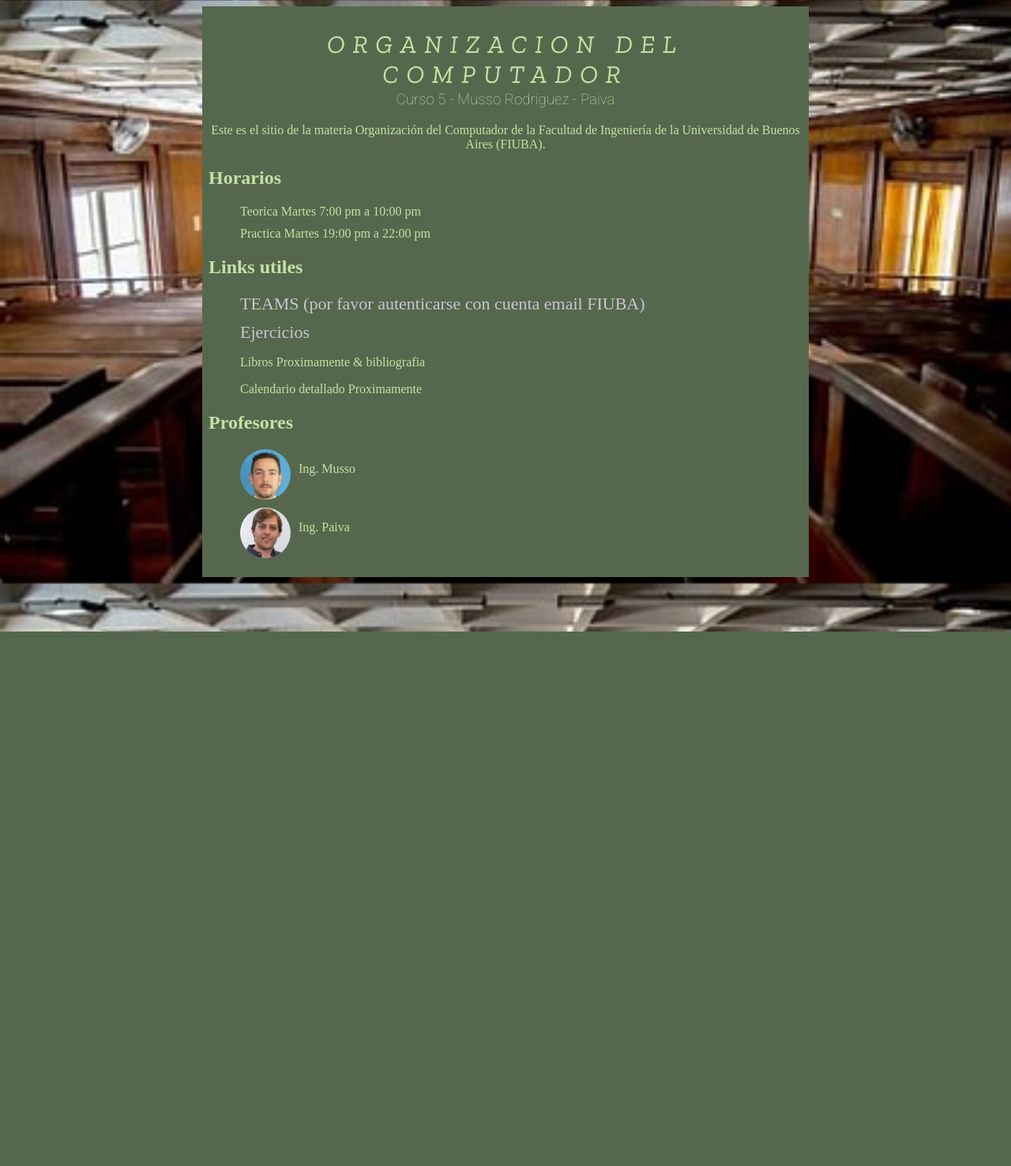
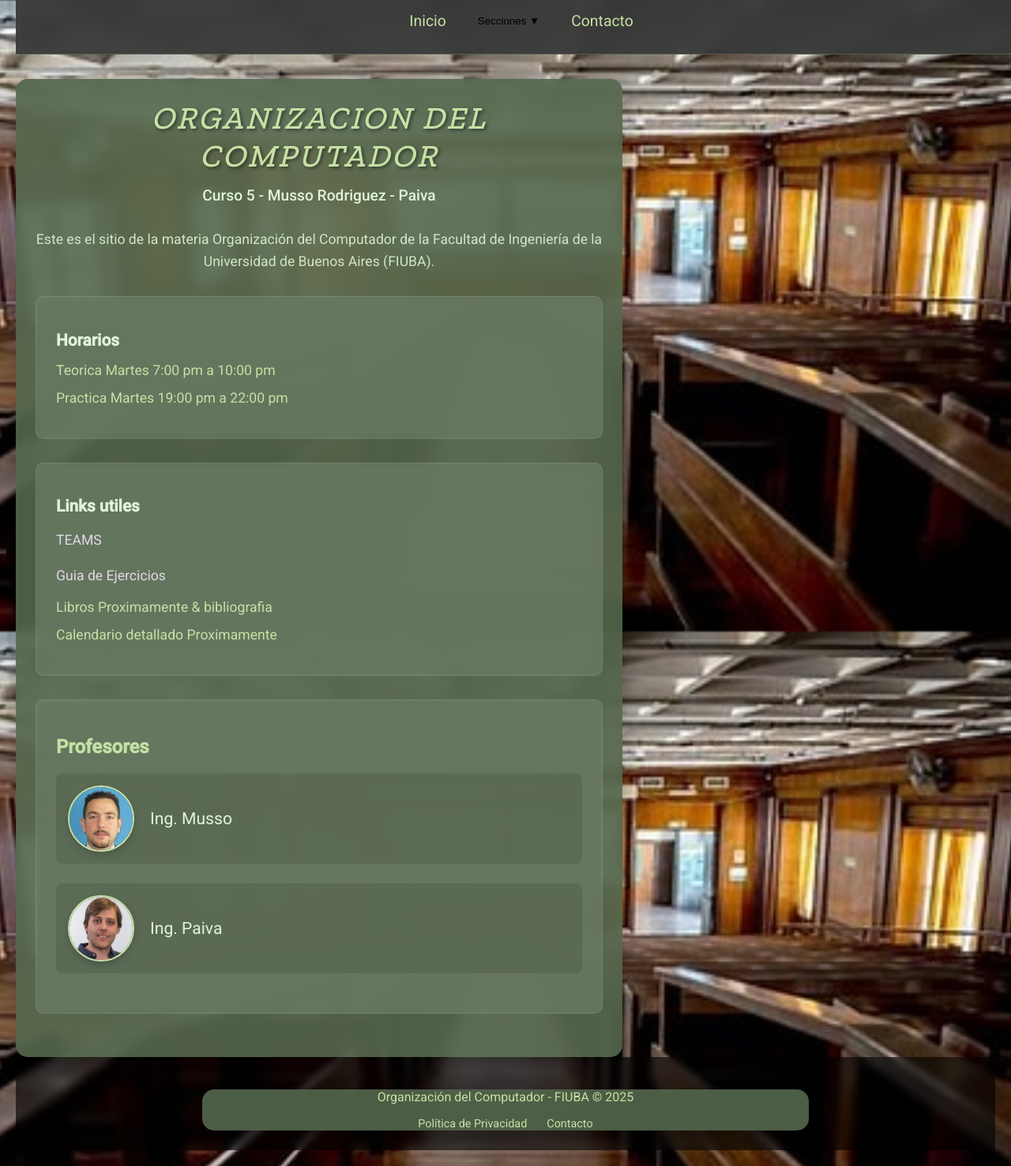
Before and after one commit to Ren0z0/Organizacion-del-Computador-Web, a Flask app: page / in a window 1280 px wide. Shown: the whole page at 79% size. Before the commit the page ends 800 px from the top, so only its background shows below. Run offline with Flask 3, Linux system fonts and the light colour scheme.

Commit message:
Rediseño de código e implementación de barra desplegable.

```diff
--- a/static/css/styles.css
+++ b/static/css/styles.css
@@ -1,138 +1,265 @@
-/*html{
-  margin: 0px;
-  padding: 0px;
-  background-color: lightblue;
-}*/
-
-body{
+/* Estilos Generales */
+body {
   display: flex;
-  flex-direction: row;
-  justify-content: center;
+  flex-direction: column;
+  min-height: 100vh;
+  margin: 0;
+  padding: 20px;
   background-color: #393939;
   color: #C5E1A5;
   background-image: url('../img/aulapaseocolon.jpg');
   background-size: cover;
+  background-attachment: fixed;
+  font-family: "Roboto", sans-serif;
 }
 
-.container{
+.container {
   box-sizing: border-box;
   max-width: 768px;
   width: 100%;
-  padding: 8px;
-  background-color: #55684d
+  padding: 25px;
+  background-color: rgba(85, 104, 77, 0.9);
+  backdrop-filter: blur(8px);
+  border-radius: 15px;
+  margin-top: 80px;
+  box-shadow: 0 4px 30px rgba(0, 0, 0, 0.3);
 }
 
-ul{
-  list-style-type: none;
-}
-
-li{
-  margin-bottom: 10px;
-}
-
-.img-profes {
-  width: 64px;
-  height: 64px;
-  border-radius: 50px;
-  margin-right: 10px;
-}
-
-.zilla-slab-light {
-  font-family: "Zilla Slab", serif;
-  font-weight: 300;
-  font-style: normal;
-}
-
-.zilla-slab-regular {
-  font-family: "Zilla Slab", serif;
-  font-weight: 400;
-  font-style: normal;
-}
-
-.zilla-slab-medium {
-  font-family: "Zilla Slab", serif;
-  font-weight: 500;
-  font-style: normal;
-}
-
-.zilla-slab-semibold {
-  font-family: "Zilla Slab", serif;
-  font-weight: 600;
-  font-style: normal;
-}
-
-.zilla-slab-bold {
-  font-family: "Zilla Slab", serif;
-  font-weight: 700;
-  font-style: normal;
-}
-
-.zilla-slab-light-italic {
-  font-family: "Zilla Slab", serif;
-  font-weight: 300;
-  font-style: italic;
-}
-
-.zilla-slab-regular-italic {
-  font-family: "Zilla Slab", serif;
-  font-weight: 400;
-  font-style: italic;
-}
-
+/* Tipografías */
 .zilla-slab-medium-italic {
   font-family: "Zilla Slab", serif;
   font-weight: 500;
   font-style: italic;
-  letter-spacing: 10px;
+  letter-spacing: 3px;
   text-align: center;
-  margin-bottom: 0px;
+  margin: 0 0 15px 0;
   color: #C5E1A5;
+  font-size: 2.5em;
+  text-shadow: 2px 2px 4px rgba(0, 0, 0, 0.5);
 }
-
-.zilla-slab-semibold-italic {
-  font-family: "Zilla Slab", serif;
-  font-weight: 600;
-  font-style: italic;
-}
-
-.zilla-slab-bold-italic {
-  font-family: "Zilla Slab", serif;
-  font-weight: 700;
-  font-style: italic;
-}
-
 
 .roboto-500 {
   font-family: "Roboto", sans-serif;
-  font-optical-sizing: auto;
-  font-weight: lighter;
-  font-style: normal;
-  font-variation-settings:
-    "wdth" 100;
+  font-weight: 500;
   text-align: center;
-  margin-top: 2px;
-  color: #C5E1A5;
+  margin: 0 0 30px 0;
+  color: #e1f5d9;
+  font-size: 1.2em;
 }
 
-.center{
+/* Secciones de contenido */
+.content-section {
+  margin: 30px 0;
+  padding: 25px;
+  background-color: rgba(255, 255, 255, 0.1);
+  border-radius: 10px;
+  backdrop-filter: blur(4px);
+  border: 1px solid rgba(255, 255, 255, 0.1);
+}
+
+.left {
+  text-align: left;
+  color: #e1f5d9;
+  font-size: 1.3em;
+  margin-bottom: 15px;
+}
+
+.center {
+  text-align: center;
+  font-size: 1.1em;
+  line-height: 1.6;
+  color: #d0e6c5;
+}
+
+/* Listas y enlaces */
+ul {
+  list-style-type: none;
+  padding-left: 0;
+}
+
+li {
+  margin-bottom: 15px;
+  font-size: 1.1em;
+}
+
+.link {
+  color: #e1d9e7;
+  text-decoration: none;
+  transition: color 0.3s ease;
+  display: inline-block;
+  padding: 5px 0;
+}
+
+.link:hover {
+  color: #ffffff;
+  text-shadow: 0 0 8px rgba(255, 255, 255, 0.4);
+}
+
+/* Navegación */
+.nav-desktop-container {
+  position: fixed;
+  top: 0;
+  width: 100%;
+  z-index: 1000;
+  background-color: rgba(57, 57, 57, 0.95);
+  backdrop-filter: blur(10px);
+  border-bottom: 1px solid rgba(197, 225, 165, 0.2);
+}
+
+.desktop-navbar {
+  display: flex;
+  justify-content: center;
+  gap: 40px;
+  padding: 15px 0;
+  margin: 0;
+}
+
+.desktop-navbar a {
+  color: #C5E1A5;
+  text-decoration: none;
+  font-size: 1.1em;
+  transition: all 0.3s ease;
+}
+
+.desktop-navbar a:hover {
+  color: #ffffff;
+}
+
+/* Dropdown */
+.dropdown {
+  position: relative;
+}
+
+.dropbtn {
+  background: none;
+  border: none;
+  cursor: pointer;
+  padding: 0;
+}
+
+.dropdown-content {
+  display: none;
+  position: absolute;
+  top: 100%;
+  left: 0;
+  transform: none;
+  background-color: rgba(85, 104, 77, 0.95);
+  min-width: 200px;
+  border-radius: 8px;
+  padding: 10px 0;
+  box-shadow: 0 8px 16px rgba(0, 0, 0, 0.3);
+  z-index: 1;
+}
+
+.dropdown-content a {
+  color: #C5E1A5 !important;
+  padding: 12px 20px;
+  font-size: 1em;
+  transition: background-color 0.3s ease;
+  display: block; /* Hace que cada enlace ocupe toda la línea */
+  text-align: left;
+  white-space: nowrap;
+}
+
+/* Mejorar el comportamiento en móviles */
+@media (max-width: 768px) {
+  .dropdown-content {
+      position: static;
+      width: 100%;
+      box-shadow: none;
+      border-radius: 0;
+  }
+
+  .dropdown:hover .dropdown-content {
+      display: none;
+  }
+
+  .dropdown.active .dropdown-content {
+      display: block;
+  }
+}
+.dropdown:hover .dropdown-content {
+  display: block;
+}
+
+/* Profesores */
+.row {
+  display: flex;
+  align-items: center;
+  gap: 20px;
+  margin-bottom: 25px;
+  padding: 15px;
+  background-color: rgba(0, 0, 0, 0.1);
+  border-radius: 8px;
+}
+
+.img-profes {
+  width: 80px;
+  height: 80px;
+  border-radius: 50%;
+  object-fit: cover;
+  border: 2px solid #C5E1A5;
+  box-shadow: 0 4px 8px rgba(0, 0, 0, 0.2);
+}
+
+.vCenter {
+  font-size: 1.2em;
+  color: #e1f5d9;
+}
+
+/* Footer */
+/* En static/css/styles.css - agregar/modificar estas reglas */
+
+.site-footer {
+  width: 100%;
+  margin-top: auto; /* Esto empuja el footer hacia abajo */
+  padding: 25px 0;
+  background-color: rgba(0, 0, 0, 0.6);
+  backdrop-filter: blur(5px);
   text-align: center;
 }
 
-.left{
-  text-align: justify;
+.site-footer .container {
+  max-width: 768px;
+  margin: 0 auto;
+  padding: 0 25px;
 }
 
-.link{
-  color: #e1d9e7d4;
-  font-size: 22px;
-  text-decoration: none;
+.footer-nav {
+  display: flex;
+  justify-content: center;
+  gap: 25px;
+  margin-top: 15px;
 }
 
-.vCenter{
-  vertical-align: middle;
+.footer-nav a {
+  color: #C5E1A5;
+  text-decoration: none;
+  font-size: 0.9em;
+  transition: color 0.3s ease;
 }
 
-.row{
-  display: flex;
-  flex-direction: row;
+.footer-nav a:hover {
+  color: #ffffff;
 }
+
+/* Efectos de movimiento suave */
+html {
+  scroll-behavior: smooth;
+}
+
+@media (max-width: 768px) {
+  .container {
+    margin-top: 120px;
+    padding: 15px;
+  }
+
+  .desktop-navbar {
+    gap: 20px;
+    padding: 10px 0;
+  }
+
+  .zilla-slab-medium-italic {
+    font-size: 1.8em;
+  }
+}
--- a/templates/base.html
+++ b/templates/base.html
@@ -1,33 +1,19 @@
 <!DOCTYPE html>
-<html lang="en">
-<head>
-    <meta charset="UTF-8">
-    <meta name="viewport" content="width=device-width, initial-scale=1.0">
-    <title>{% block title %} {% endblock %}</title>
-    <link rel="stylesheet" href="{{ url_for('static', filename='css/styles.css') }}">
-    <link rel="stylesheet" href="https://cdnjs.cloudflare.com/ajax/libs/font-awesome/6.0.0-beta3/css/all.min.css">
-    <link rel="stylesheet" href="https://cdn.jsdelivr.net/npm/bootstrap-icons@1.11.3/font/bootstrap-icons.min.css">
-    <link rel="preconnect" href="https://fonts.googleapis.com">
+<html lang="es">
+    <head>
+        {% include 'includes/head.html' %}
+    </head>
+    <body>
+        {% include 'includes/navbar/nav_desktop.html' %}
 
-    <link rel="preconnect" href="https://fonts.gstatic.com" crossorigin>
-    <link href="https://fonts.googleapis.com/css2?family=Zilla+Slab:ital,wght@0,300;0,400;0,500;0,600;0,700;1,300;1,400;1,500;1,600;1,700&display=swap" rel="stylesheet">
-    <link href="https://fonts.googleapis.com/css2?family=Roboto:ital,wght@0,100..900;1,100..900&display=swap" rel="stylesheet">
+        <main class="container">
+            {% block content %}
+            {% endblock %}
+        </main>
 
-    {% block extra_css %}{% endblock %}
-</head>
+        {% include 'includes/footer.html' %}
 
-<body>
-    <div class="container">
-
-        {% block content %}
-        {% endblock %}
-
-    </div>
-
-    <script src="{{ url_for('static', filename='js/main.js') }}"></script>
-
-    {% block extra_js %}
-    {% endblock %}
-</body>
-
+        <script src="{{ url_for('static', filename='js/main.js') }}"></script>
+        {% block extra_js %}{% endblock %}
+    </body>
 </html>
--- a/templates/footer.html
+++ /dev/null
@@ -1 +0,0 @@
-<div>footer</div>
--- a/templates/home.html
+++ b/templates/home.html
@@ -1,11 +1,8 @@
-
 {% extends 'base.html' %}
 
 {% block title %}
     Organización del Computador de la Cátedra Musso Rodriguez - Paiva
 {% endblock %}
-
-
 
 {% block content %}
     <h1 class="zilla-slab-medium-italic">ORGANIZACION DEL COMPUTADOR</h1>
@@ -14,43 +11,7 @@
         Este es el sitio de la materia Organización del Computador de la Facultad de Ingeniería de la Universidad de Buenos Aires (FIUBA).
     </p>
 
-    <h2 class="left">Horarios</h2>
-    <ul>
-        <li> Teorica Martes 7:00 pm a 10:00 pm</li>
-        <li> Practica Martes 19:00 pm a 22:00 pm</li>
-    </ul>
-
-    <h2 class="left">Links utiles</h2>
-    <ul>
-        <li>
-            <a class="link" href="https://teams.microsoft.com/dl/launcher/launcher.html?url=%2F_%23%2Fl%2Fmeetup-join%2F19%3Ameeting_M2M0ZWNjNTktYjAzYS00ZDVjLWE4N2EtYTA4ZTI1YjIwODJi%40thread.v2%2F0%3Fcontext%3D%257b%2522Tid%2522%253a%2522e13f1e52-6e32-4972-82ca-697420ee3c98%2522%252c%2522Oid%2522%253a%2522f2fd1fc0-7baf-4300-a831-186dc44305bb%2522%257d%26anon%3Dtrue&amp;type=meetup-join&amp;deeplinkId=5079bc3e-1ced-4003-9794-ee5cfa7f6f6b&amp;directDl=true&amp;msLaunch=true&amp;enableMobilePage=true&amp;suppressPrompt=true">TEAMS (por favor autenticarse con cuenta email FIUBA)</a>
-        </li>
-        <li>
-            <a class="link" href="https://drive.google.com/drive/folders/1yX9t2ks1hKPNHcu7mN8v_G3bH0H9cYk2?usp=sharing">Ejercicios</a>
-        </li>
-        <li>
-            <p>Libros Proximamente &amp; bibliografia</p>
-        </li>
-        <li>
-            <p>Calendario detallado Proximamente</p>
-        </li>
-    </ul>
-
-    <h2>Profesores</h2>
-    <ul>
-        <li class="col">
-            <div class="row">
-                <img class="img-profes" src="/static//img/musso.jpg" alt="">
-                <p class="vCenter">Ing. Musso</p>
-            </div>
-        </li>
-        <li class="col">
-            <div class="row">
-                <img class="img-profes" src="/static//img/paiva.jpg" alt="">
-                <p class="vCenter">Ing. Paiva</p>
-            </div>
-        </li>
-    </ul>
-
-
+    {% include 'sections/horarios.html' %}
+    {% include 'sections/links.html' %}
+    {% include 'sections/profesores.html' %}
 {% endblock %}
--- /dev/null
+++ b/templates/includes/footer.html
@@ -0,0 +1,9 @@
+<footer class="site-footer">
+    <div class="container">
+      <p>Organización del Computador - FIUBA © 2025</p>
+      <nav class="footer-nav">
+        <a href="/politica-privacidad">Política de Privacidad</a>
+        <a href="/contacto">Contacto</a>
+      </nav>
+    </div>
+</footer>
--- /dev/null
+++ b/templates/includes/head.html
@@ -0,0 +1,8 @@
+<meta charset="UTF-8">
+<meta name="viewport" content="width=device-width, initial-scale=1.0">
+<title>{% block title %}Organización del Computador - FIUBA{% endblock %}</title>
+<link rel="preconnect" href="https://fonts.googleapis.com">
+<link rel="preconnect" href="https://fonts.gstatic.com" crossorigin>
+<link href="https://fonts.googleapis.com/css2?family=Roboto:wght@400;500&family=Zilla+Slab:ital,wght@0,400;0,500;1,500&display=swap" rel="stylesheet">
+<link rel="stylesheet" href="{{ url_for('static', filename='css/styles.css') }}">
+{% block extra_head %}{% endblock %}
--- /dev/null
+++ b/templates/includes/navbar/nav_desktop.html
@@ -0,0 +1,20 @@
+<div class="nav-desktop-container">
+    <header class="header">
+        <nav class="navbar">
+            <ul class="desktop-navbar">
+                <li><a href="{{ url_for('home') }}">Inicio</a></li>
+
+                <li class="dropdown">
+                    <button class="dropbtn">Secciones <span class="dropdown-arrow">▼</span></button>
+                    <div class="dropdown-content">
+                        <a href="#horarios">Horarios</a>
+                        <a href="#links-utiles">Links Útiles</a>
+                        <a href="#profesores">Profesores</a>
+                    </div>
+                </li>
+
+                <li><a href="#contacto">Contacto</a></li>
+            </ul>
+        </nav>
+    </header>
+</div>
--- /dev/null
+++ b/templates/sections/horarios.html
@@ -0,0 +1,7 @@
+<section id="horarios" class="content-section">
+    <h2 class="left">Horarios</h2>
+    <ul>
+        <li> Teorica Martes 7:00 pm a 10:00 pm</li>
+        <li> Practica Martes 19:00 pm a 22:00 pm</li>
+    </ul>
+</section>
--- /dev/null
+++ b/templates/sections/links.html
@@ -0,0 +1,9 @@
+<section id="links-utiles" class="content-section">
+    <h2 class="left">Links utiles</h2>
+    <ul>
+        <li><a class="link" href="https://teams.microsoft.com/dl/launcher/launcher.html?url=%2F_%23%2Fl%2Fmeetup-join%2F19%3Ameeting_M2M0ZWNjNTktYjAzYS00ZDVjLWE4N2EtYTA4ZTI1YjIwODJi%40thread.v2%2F0%3Fcontext%3D%257b%2522Tid%2522%253a%2522e13f1e52-6e32-4972-82ca-697420ee3c98%2522%252c%2522Oid%2522%253a%2522f2fd1fc0-7baf-4300-a831-186dc44305bb%2522%257d%26anon%3Dtrue&amp;type=meetup-join&amp;deeplinkId=5079bc3e-1ced-4003-9794-ee5cfa7f6f6b&amp;directDl=true&amp;msLaunch=true&amp;enableMobilePage=true&amp;suppressPrompt=true">TEAMS</a></li>
+        <li><a class="link" href="https://drive.google.com/drive/folders/1yX9t2ks1hKPNHcu7mN8v_G3bH0H9cYk2?usp=sharing">Guia de Ejercicios</a></li>
+        <li>Libros Proximamente & bibliografia</li>
+        <li>Calendario detallado Proximamente</li>
+    </ul>
+</section>
--- /dev/null
+++ b/templates/sections/profesores.html
@@ -0,0 +1,17 @@
+<section id="profesores" class="content-section">
+    <h2>Profesores</h2>
+    <ul>
+        <li class="col">
+            <div class="row">
+                <img class="img-profes" src="{{ url_for('static', filename='img/musso.jpg') }}" alt="Ing. Musso">
+                <p class="vCenter">Ing. Musso</p>
+            </div>
+        </li>
+        <li class="col">
+            <div class="row">
+                <img class="img-profes" src="{{ url_for('static', filename='img/paiva.jpg') }}" alt="Ing. Paiva">
+                <p class="vCenter">Ing. Paiva</p>
+            </div>
+        </li>
+    </ul>
+</section>
```
Also changed, not shown: static/js/main.js (added, +71 -0 lines), templates/nav_desktop.html (deleted, +0 -9 lines).
